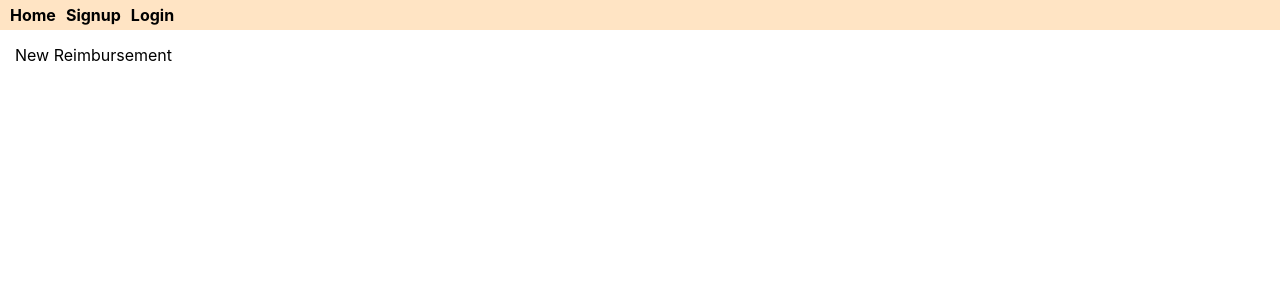
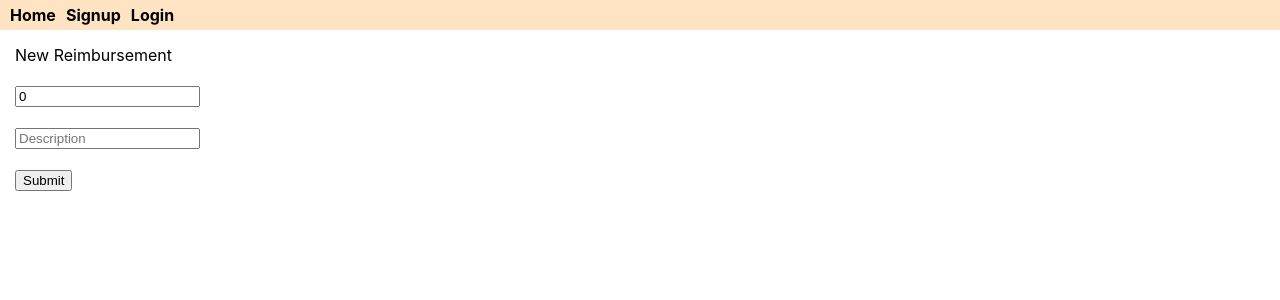
Before and after one commit to PaulFranklin709/Practice-Project-Frontend, a React (Create React App) app: page /reimbursements/new in a window 1280 px wide. Shown: the top 300 px of the page. Built offline with nearby package versions, Linux system fonts and the light colour scheme.

Commit message:
Update NewReimbursementPage.tsx

```diff
--- a/src/pages/NewReimbursementPage.tsx
+++ b/src/pages/NewReimbursementPage.tsx
@@ -1,9 +1,58 @@
+import { FormEvent, useContext, useState } from "react";
+import { useNavigate } from "react-router-dom";
+import { AuthContext } from "../context/AuthProvider";
 import "../index.css";
+import PRACTICE_API from "../utils/ApiConfig";
 
 export default function NewReimbursementPage() {
+    const navigate = useNavigate();
+    const [errorMessage, setErrorMessage] = useState<string>("");
+    const [amount, setAmount] = useState<number>(0);
+    const [description, setDescription] = useState<string>("");
+    const auth = useContext(AuthContext);
+
+    async function submit(e: FormEvent): Promise<void> {
+        e.preventDefault();
+        await PRACTICE_API.post("/reimbursements/new", {
+            amount: amount,
+            description: description
+        },
+        {
+            headers: {
+                "authorization": auth?.token
+            }
+        }).then((resp) => {
+            // console.log(resp);
+
+            setAmount(0);
+            setDescription("");
+
+            setErrorMessage("");
+
+            navigate("/reimbursements");
+        }).catch((e: any) => {
+            // console.log(e);
+            setErrorMessage(e.response.data.message);
+        });
+    }
+
+    function parseNumber(number: string) {
+        return Number(number)
+    }
+
     return (
         <div>
-            New Reimbursement
+            <div>New Reimbursement</div>
+            <br/>
+            <form onSubmit={(e) => submit(e)}>
+                <input type="number" min="0" step="0.01" placeholder="Amount" value={amount} onChange={(e) => setAmount(parseNumber(e.target.value))} required/>
+                <br/><br/>
+                <input type="text" placeholder="Description" value={description} onChange={(e) => setDescription(e.target.value)} required/>
+                <br/><br/>
+                <button>Submit</button>
+            </form>
+            <br/>
+            <div>{errorMessage}</div>
         </div>
     );
 }
```
